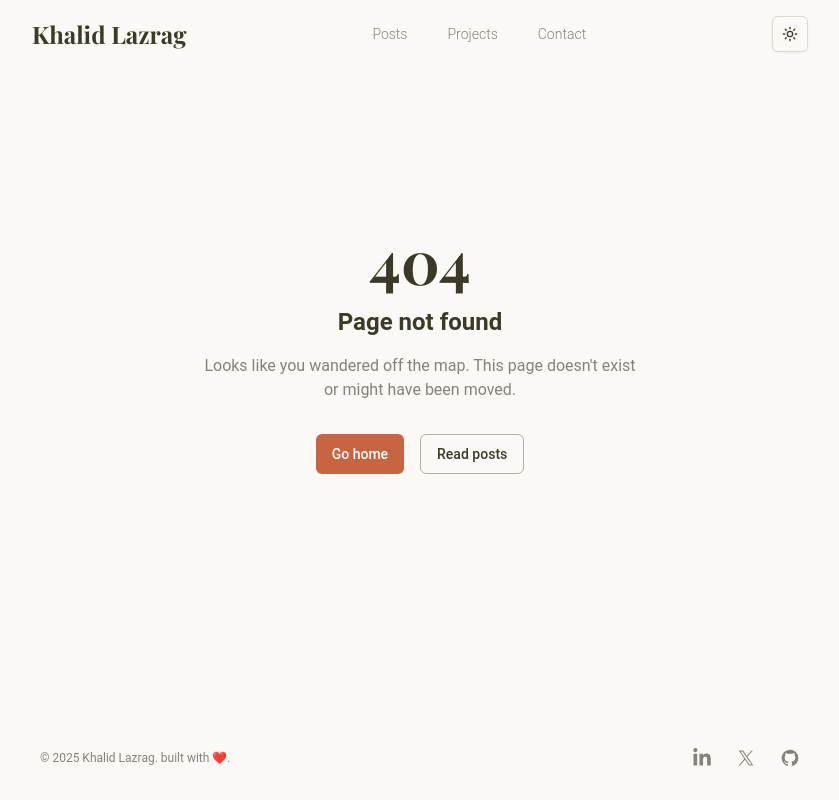
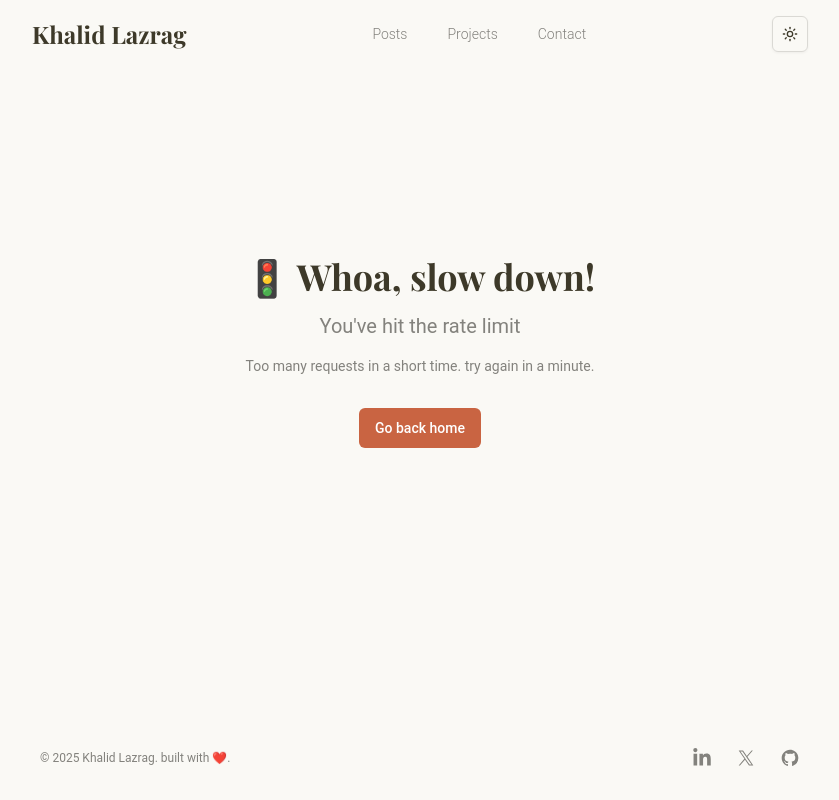
Before and after one commit to sanotogii/classic-potfolio, a Next.js app: page /rate-limit in a window 1280 px wide. Before the commit this address had no page. Shown: the whole page, without its empty margins (220-1059 px from the left). Built offline with nearby package versions, Linux system fonts and the light colour scheme; a web font is replaced by a local one.

Commit message:
feat: implement middleware for rate limiting and redirect to rate limit page

```diff
--- /dev/null
+++ b/src/app/rate-limit/page.tsx
@@ -0,0 +1,31 @@
+import { Metadata } from "next";
+
+export const metadata: Metadata = {
+  title: "Rate Limit Exceeded - Khalid Lazrag",
+  description: "Too many requests. Please try again later.",
+};
+
+export default function RateLimitPage() {
+  return (
+    <div className="flex flex-col items-center justify-center min-h-[60vh] text-center">
+      <div className="space-y-4">
+        <h1 className="text-4xl font-serif font-bold">🚦 Whoa, slow down!</h1>
+        <p className="text-xl text-muted-foreground">
+          You&apos;ve hit the rate limit
+        </p>
+        <p className="text-sm text-muted-foreground max-w-md">
+          Too many requests in a short time. try again in a
+          minute.
+        </p>
+        <div className="pt-4">
+          <a
+            href="/"
+            className="inline-flex items-center justify-center rounded-md text-sm font-medium ring-offset-background transition-colors focus-visible:outline-none focus-visible:ring-2 focus-visible:ring-ring focus-visible:ring-offset-2 disabled:pointer-events-none disabled:opacity-50 bg-primary text-primary-foreground hover:bg-primary/90 h-10 px-4 py-2"
+          >
+            Go back home
+          </a>
+        </div>
+      </div>
+    </div>
+  );
+}
--- /dev/null
+++ b/src/middleware.ts
@@ -0,0 +1,51 @@
+// src/middleware.ts
+import { NextResponse } from "next/server";
+import type { NextRequest } from "next/server";
+import arcjet, { shield, detectBot, tokenBucket } from "@arcjet/next";
+
+const aj = arcjet({
+  key: process.env.ARCJET_KEY!,
+  rules: [
+    shield({ mode: "LIVE" }),
+    detectBot({
+      mode: "LIVE",
+      allow: ["CATEGORY:SEARCH_ENGINE"],
+    }),
+    tokenBucket({
+      mode: "LIVE",
+      characteristics: ["ip.src"],
+      refillRate: 60,
+      interval: "60s",
+      capacity: 60,
+    }),
+  ],
+});
+
+export async function middleware(request: NextRequest) {
+  const decision = await aj.protect(request, { requested: 1 });
+
+  if (decision.isDenied()) {
+    if (decision.reason.isRateLimit()) {
+      const isApiRoute = request.nextUrl.pathname.startsWith("/api");
+      const acceptHeader = request.headers.get("accept");
+      const isJsonRequest = acceptHeader?.includes("application/json");
+
+      if (isApiRoute || isJsonRequest) {
+        return NextResponse.json(
+          { error: "Too many requests" },
+          { status: 429 }
+        );
+      }
+
+      return NextResponse.redirect(new URL("/rate-limit", request.url));
+    }
+
+    return NextResponse.json({ error: "Forbidden" }, { status: 403 });
+  }
+
+  return NextResponse.next();
+}
+
+export const config = {
+  matcher: ["/((?!_next/static|_next/image|favicon.ico).*)"],
+};
```
